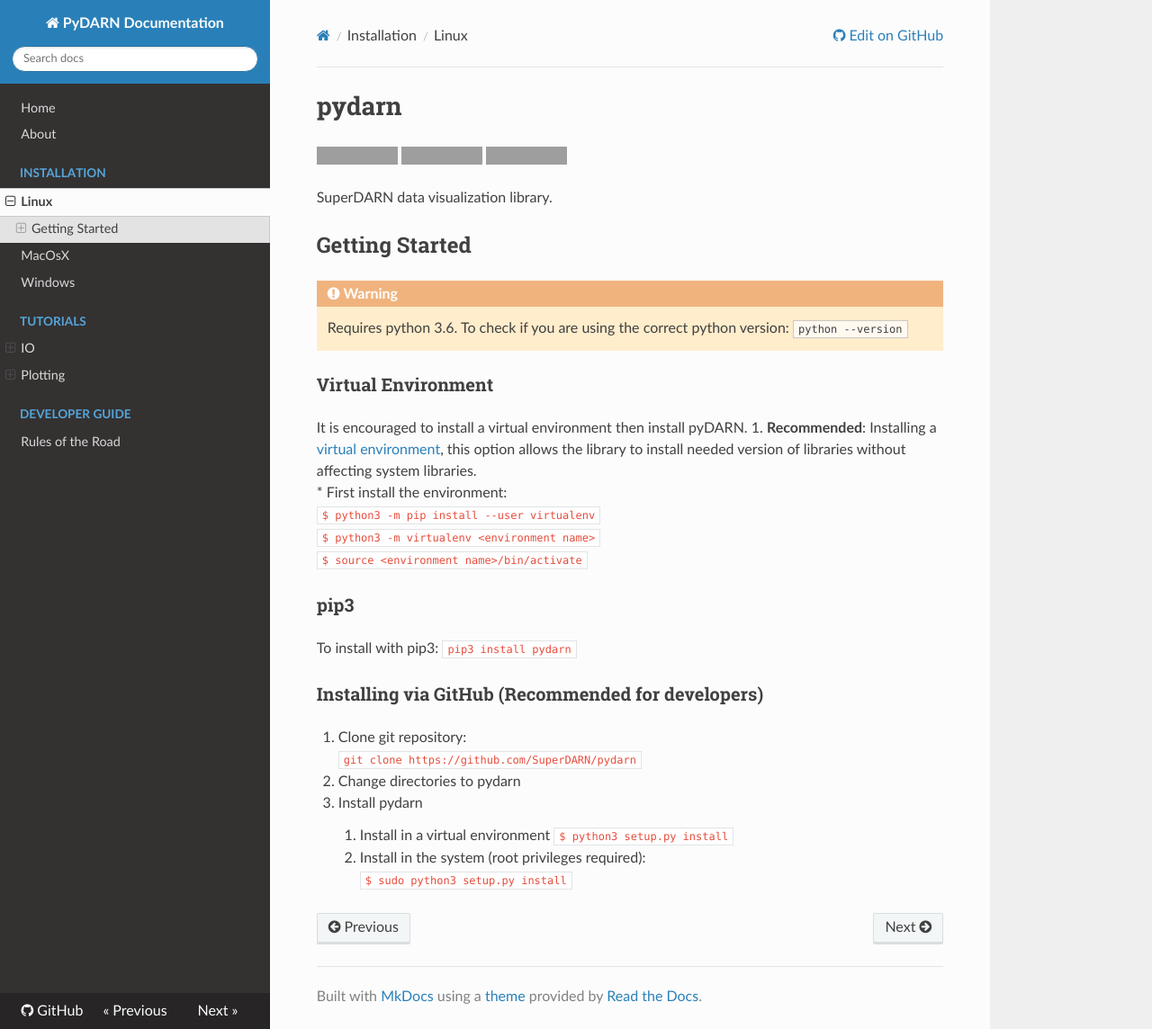
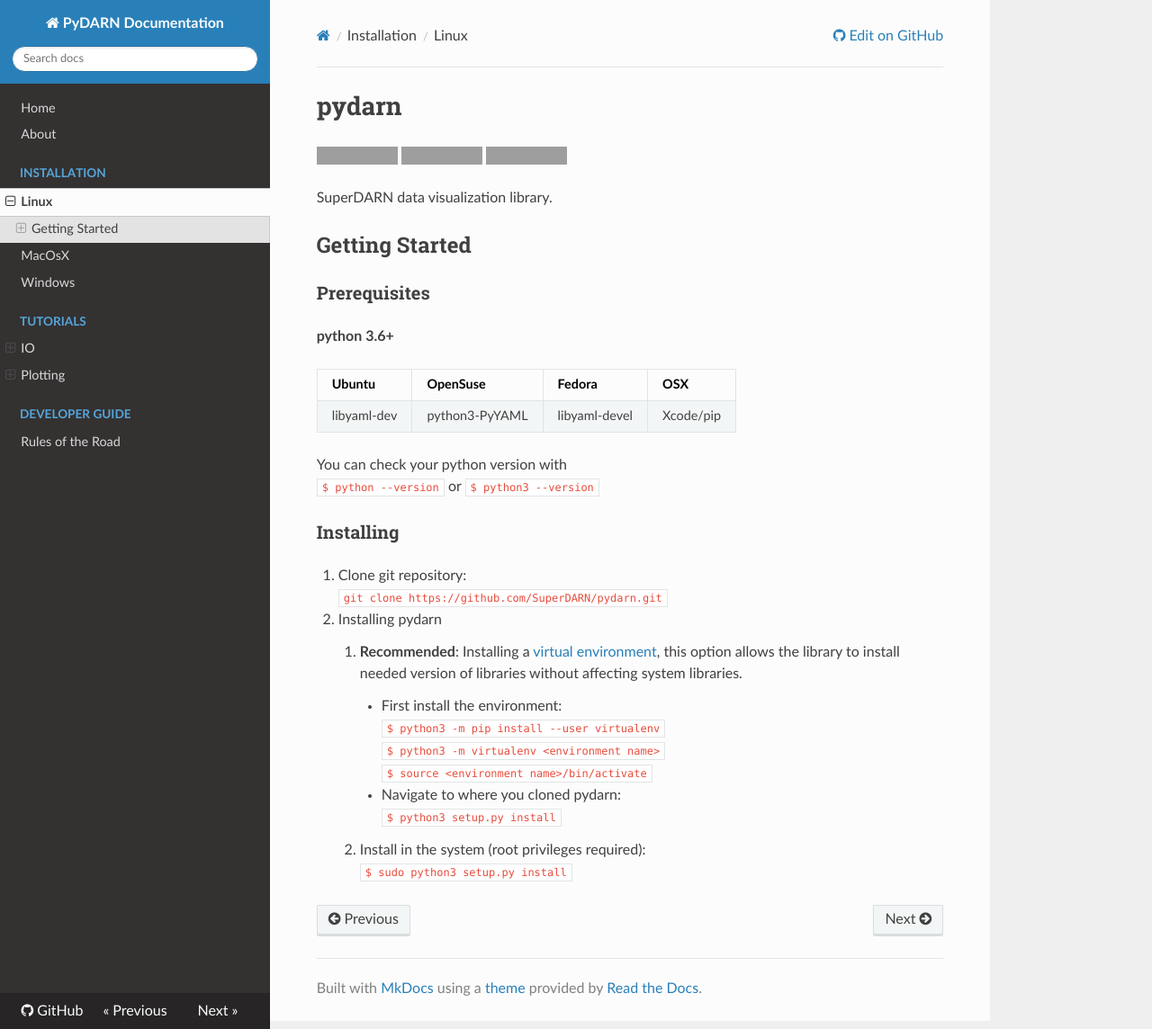
Before and after one commit to SuperDARN/pydarn, an MkDocs documentation site: the page built from docs/user/install.md, in a window 1280 px wide and 1144 px high. Shown: the whole window at 90% size. Built offline with MkDocs 1.6.1, drawn with Linux system fonts in a browser that asks for light colours; nearby versions of some CDN libraries; grey boxes are pictures that could not be loaded.

Commit message:
Update install.md

```diff
--- a/docs/user/install.md
+++ b/docs/user/install.md
@@ -5,33 +5,30 @@
 
 ## Getting Started
 
-!!! Warning
-    Requires python 3.6.
-    To check if you are using the correct python version: `python --version`
+### Prerequisites
 
-### Virtual Environment
+**python 3.6+**
 
-It is encouraged to install a virtual environment then install pyDARN.
+| Ubuntu      | OpenSuse       | Fedora        | OSX           |
+| ----------- | -------------- | ------------- | ------------- |
+| libyaml-dev | python3-PyYAML | libyaml-devel | Xcode/pip     |
+
+You can check your python version with
+`$ python --version` or
+`$ python3 --version`
+
+### Installing
+
+1. Clone git repository:
+   `git clone https://github.com/SuperDARN/pydarn.git`
+
+2. Installing pydarn
     1. **Recommended**: Installing a [virtual environment](https://packaging.python.org/guides/installing-using-pip-and-virtualenv/), this option allows the library to install needed version of libraries without affecting system libraries.
         * First install the environment:
       `$ python3 -m pip install --user virtualenv`
       `$ python3 -m virtualenv <environment name>`
 		  `$ source <environment name>/bin/activate`
-
-### pip3
-
-To install with pip3:
-`pip3 install pydarn`
-
-### Installing via GitHub (Recommended for developers)
-
-1. Clone git repository:
-   `git clone https://github.com/SuperDARN/pydarn`
-
-2. Change directories to pydarn
-2. Install pydarn
-    1. Install in a virtual environment
+        * Navigate to where you cloned pydarn:
 		  `$ python3 setup.py install`
-
     2. Install in the system (root privileges required):
 		   `$ sudo python3 setup.py install`
```
